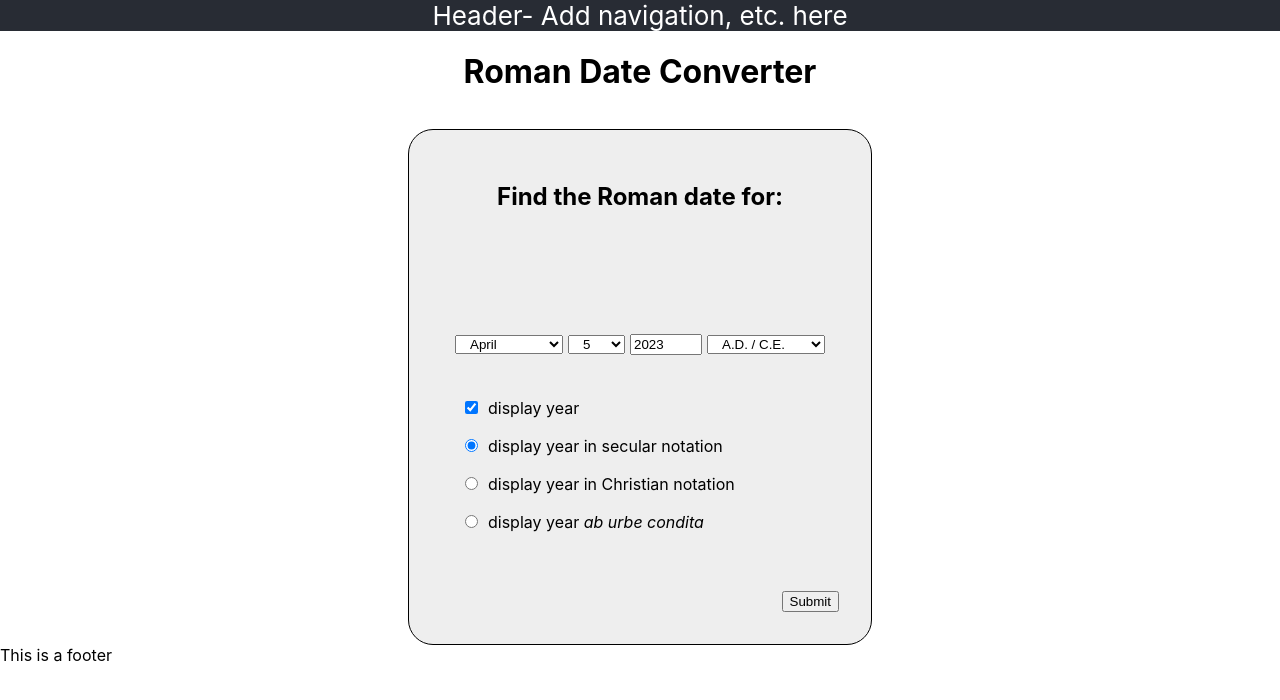
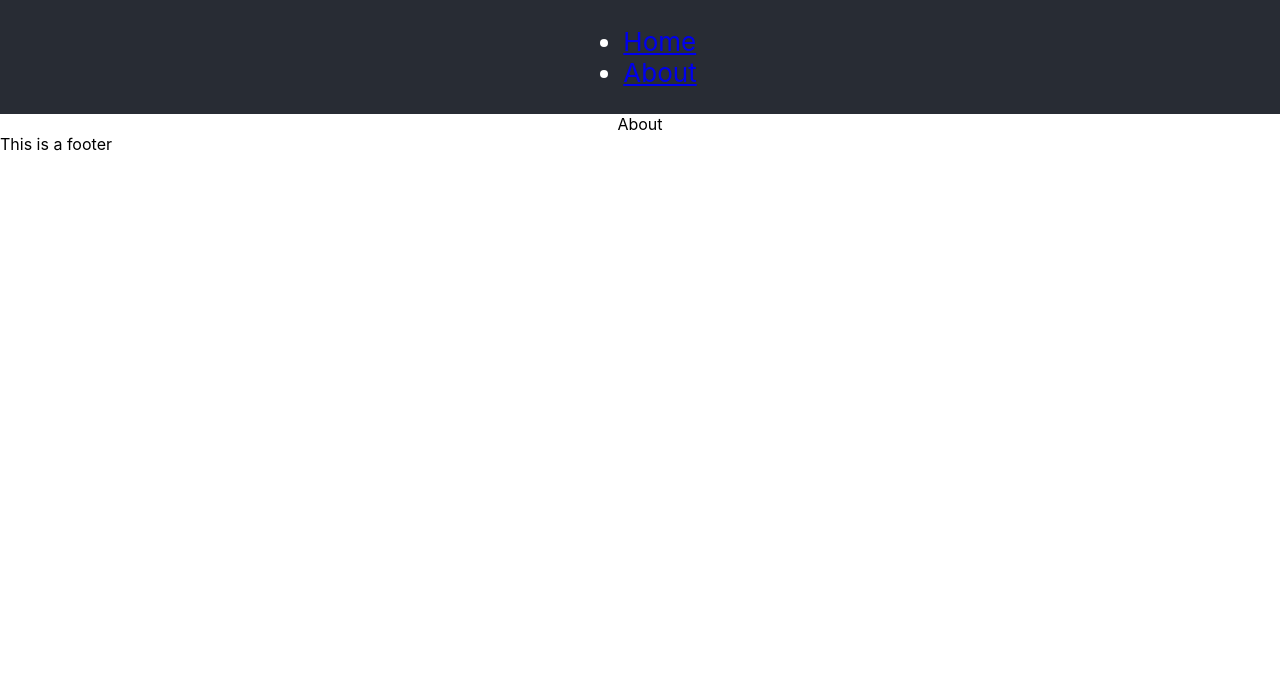
Before and after one commit to celiackelly/roman-date-converter, a React (Vite) app: page /about in a window 1280 px wide. Shown: the top 700 px of the page. Built offline with nearby package versions, Linux system fonts and the light colour scheme.

Commit message:
Implement router navigation and add header nav bar

```diff
--- a/src/App.jsx
+++ b/src/App.jsx
@@ -1,13 +1,22 @@
+import React from "react";
 import "./App.css";
+import Route from "./components/Route";
+import Header from "./components/Header";
+import About from "./components/About";
 import DateConverter from "./components/DateConverter";
 
 function App() {
   return (
     <>
-      <header className="App-header">Header- Add navigation, etc. here</header>
+      <Header />
       <main>
-        <h1>Roman Date Converter</h1>
-        <DateConverter />
+        <Route path="/">
+          <h1>Roman Date Converter</h1>
+          <DateConverter />
+        </Route>
+        <Route path="/about">
+          <About />
+        </Route>
       </main>
       <footer>This is a footer</footer>
     </>
--- /dev/null
+++ b/src/components/About.jsx
@@ -0,0 +1,5 @@
+import React from "react";
+
+export default function About() {
+  return <div>About</div>;
+}
--- /dev/null
+++ b/src/components/Header.jsx
@@ -0,0 +1,19 @@
+import React from "react";
+import Link from "./Link";
+
+export default function Header() {
+  return (
+    <header className="App-header">
+      <nav>
+        <ul>
+          <li>
+            <Link href="/">Home</Link>
+          </li>
+          <li>
+            <Link href="/about">About</Link>
+          </li>
+        </ul>
+      </nav>
+    </header>
+  );
+}
--- /dev/null
+++ b/src/components/Link.jsx
@@ -0,0 +1,26 @@
+import React from "react";
+
+export default function Link({ className, href, children }) {
+  const onClick = (e) => {
+    // if ctrl or meta key are held on click, allow default behavior of opening link in new tab
+    if (e.metaKey || e.ctrlKey) {
+      return;
+    }
+
+    // prevent full page reload
+    e.preventDefault();
+
+    //manually update the URL in the browser
+    window.history.pushState({}, "", href);
+
+    // communicate to Routes that URL has changed
+    const navEvent = new PopStateEvent("popstate");
+    window.dispatchEvent(navEvent);
+  };
+
+  return (
+    <a className={className} href={href} onClick={onClick}>
+      {children}
+    </a>
+  );
+}
--- /dev/null
+++ b/src/components/Route.jsx
@@ -0,0 +1,25 @@
+//React Navigation without React Router- https://ncoughlin.com/posts/react-navigation-without-react-router/
+
+import { useEffect, useState } from "react";
+
+export default function Route({ path, children }) {
+  // state to track URL and force component to re-render on change
+  const [currentPath, setCurrentPath] = useState(window.location.pathname);
+
+  useEffect(() => {
+    // define callback as separate function so it can be removed later with cleanup function
+    const onLocationChange = () => {
+      // update path state to current window URL
+      setCurrentPath(window.location.pathname);
+    };
+
+    window.addEventListener("popstate", onLocationChange);
+
+    // clean up event listener
+    return () => {
+      window.removeEventListener("popstate", onLocationChange);
+    };
+  }, []);
+
+  return currentPath === path ? children : null;
+}
```
